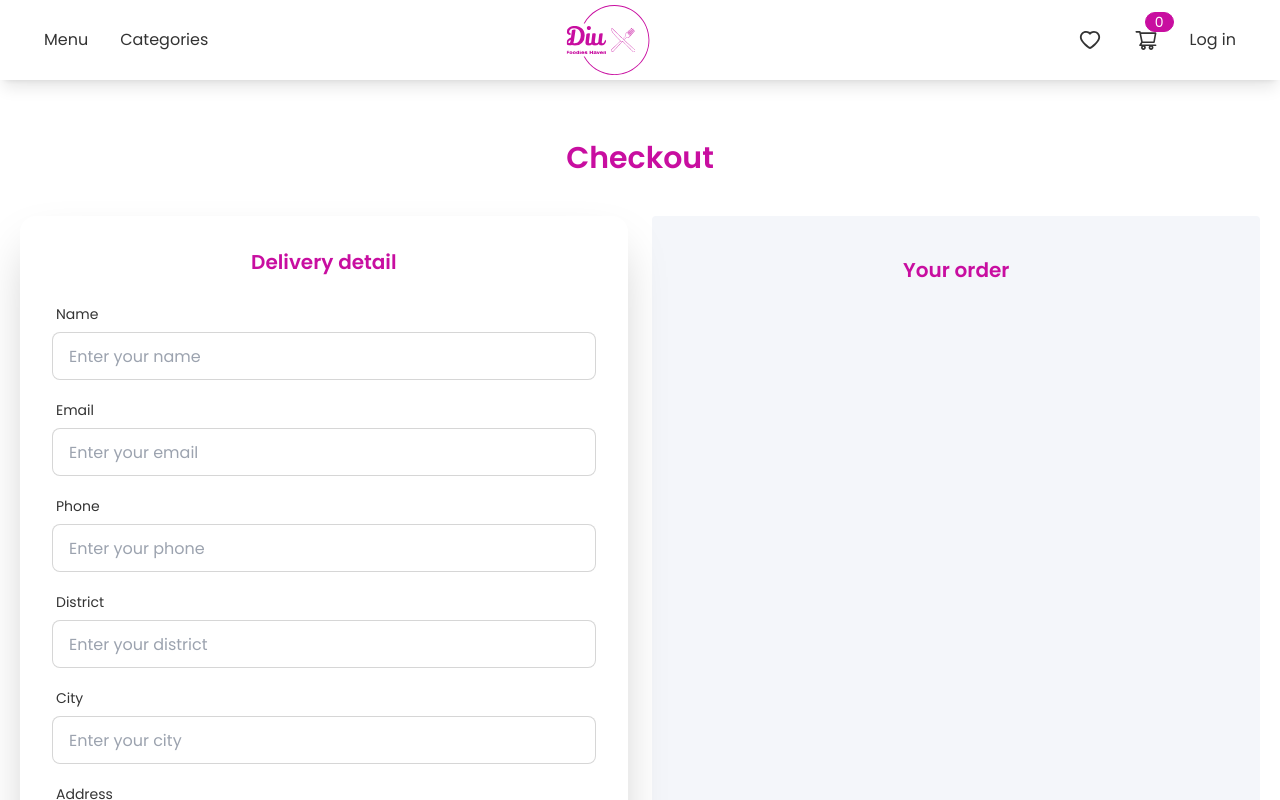
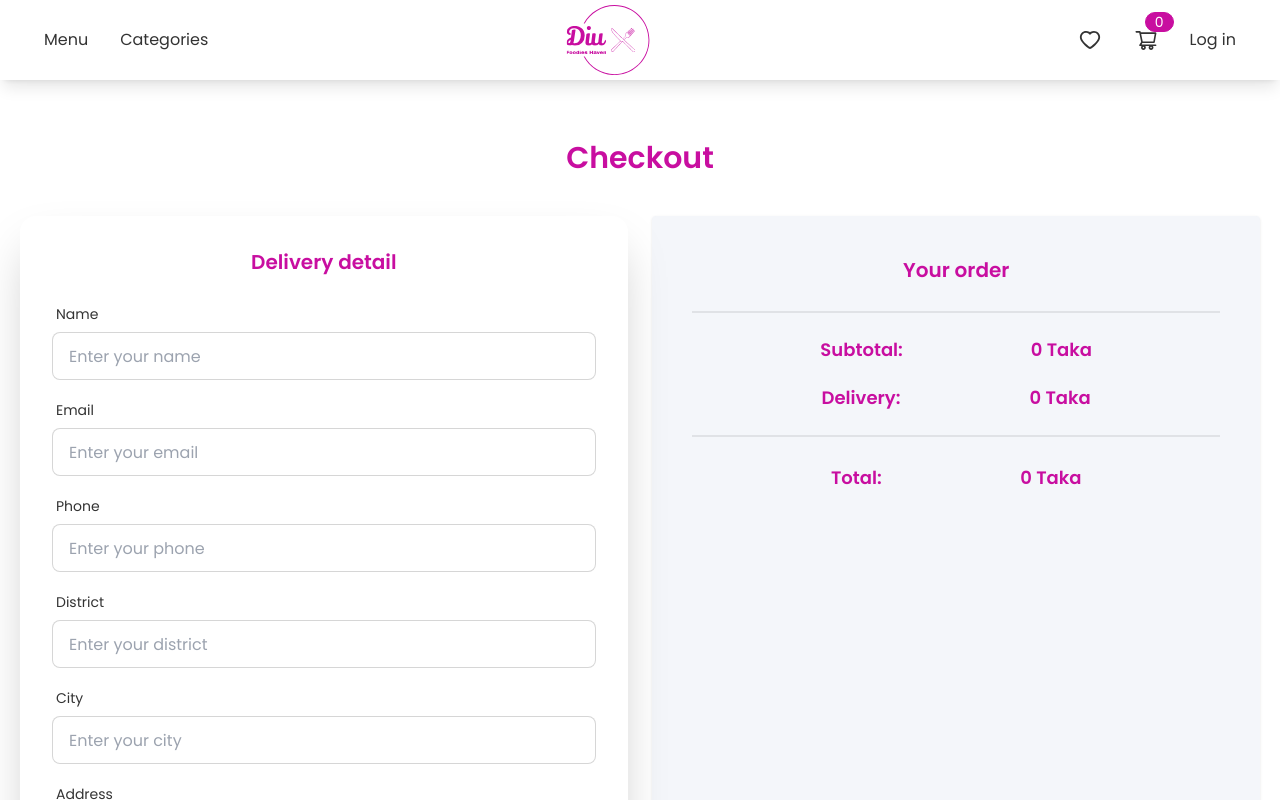
Before and after one commit to nmkhans/diu-restaurant, a React (Vite) app: page /checkout in a window 1280 px wide. Built offline with nearby package versions, Linux system fonts and the light colour scheme.

Commit message:
checkout page created

```diff
--- a/src/components/CartItem.jsx
+++ b/src/components/CartItem.jsx
@@ -45,16 +45,16 @@ const CartItem = ({ item }) => {
         </div>
         <div className="mr-10">
           <button
+            onClick={handleRemove}
+            className="btn btn-primary mx-2 text-base-100"
+          >
+            -
+          </button>
+          <button
             onClick={handleAdd}
             className="btn btn-primary mx-2 text-base-100"
           >
             +
-          </button>
-          <button
-            onClick={handleRemove}
-            className="btn btn-primary mx-2 text-base-100"
-          >
-            -
           </button>
         </div>
       </div>
--- a/src/components/CheckoutItem.jsx
+++ b/src/components/CheckoutItem.jsx
@@ -1,8 +1,66 @@
+import { useSelector, useDispatch } from "react-redux";
+import {
+  addToCart,
+  removeFromCart,
+} from "../redux/reducer/cartSlice";
 
-const CheckoutItem = () => {
+// eslint-disable-next-line react/prop-types
+const CheckoutItem = ({ item }) => {
+  const { cart } = useSelector((state) => state.cart);
+  const { _id, img, name, quantity, price } = cart[item];
+
+  const dispatch = useDispatch();
+
+  const handleAdd = () => {
+    dispatch(
+      addToCart({
+        _id,
+        name,
+        img,
+        price,
+      })
+    );
+  };
+
+  const handleRemove = () => {
+    dispatch(
+      removeFromCart({
+        _id,
+      })
+    );
+  };
+
   return (
-    <div>CheckoutItem</div>
-  )
-}
+    <div className="flex justify-between items-center my-5">
+      <div>
+        <figure>
+          <img
+            className="w-[80px] rounded"
+            src={img}
+            alt="checkout item image"
+          />
+        </figure>
+      </div>
+      <div>
+        <h3 className="font-semibold text-xl">{name}</h3>
+      </div>
+      <div>
+        <span
+          onClick={handleRemove}
+          className="badge badge-primary cursor-pointer text-white"
+        >
+          &minus;
+        </span>
+        <span className="mx-3">{quantity}</span>
+        <span
+          onClick={handleAdd}
+          className="badge badge-primary cursor-pointer text-white"
+        >
+          +
+        </span>
+      </div>
+    </div>
+  );
+};
 
-export default CheckoutItem
+export default CheckoutItem;
--- a/src/pages/Cart.jsx
+++ b/src/pages/Cart.jsx
@@ -28,7 +28,6 @@ const Cart = () => {
             </p>
           </div>
         )}
-        {}
       </div>
       {Object.keys(cart).length > 0 && (
         <div className="text-center mt-10">
--- a/src/pages/Checkout.jsx
+++ b/src/pages/Checkout.jsx
@@ -1,8 +1,15 @@
+import CheckoutItem from "../components/CheckoutItem";
 import Layout from "./../Layout/Layout";
 import Section from "./../Layout/Section";
 import Title from "./../Layout/Title";
+import { useSelector } from "react-redux";
 
 const Checkout = () => {
+  const { cart } = useSelector((state) => state.cart);
+  const { total } = useSelector((state) => state.cart);
+
+  const delivery = parseFloat((total / 100) * 5);
+
   return (
     <Layout>
       <Section>
@@ -96,11 +103,36 @@ const Checkout = () => {
               </div>
             </div>
           </div>
-          <div className="w-[49%] bg-[#f4f6fa] rounded p-10">
+          <div className="w-[49%] bg-[#f4f6fa] rounded p-10 shadow">
             <div className="text-center">
               <h3 className="text-primary text-xl font-semibold">
                 Your order
               </h3>
+            </div>
+            <div className="mt-5">
+              {Object.keys(cart).map((key) => (
+                <CheckoutItem key={key} item={key} />
+              ))}
+            </div>
+            <div className="divider"></div>
+            <div>
+              <div className="font-semibold text-primary text-center text-lg">
+                <div className="flex justify-evenly">
+                  <h3>Subtotal: </h3>
+                  <h3>{total} Taka</h3>
+                </div>
+                <div className="flex justify-evenly mt-5">
+                  <h3>Delivery: </h3>
+                  <h3>{delivery} Taka</h3>
+                </div>
+              </div>
+            </div>
+            <div className="divider"></div>
+            <div>
+              <div className="flex justify-evenly mt-5 font-semibold text-primary text-center text-lg">
+                <h3>Total: </h3>
+                <h3>{total + delivery} Taka</h3>
+              </div>
             </div>
           </div>
         </form>
```
